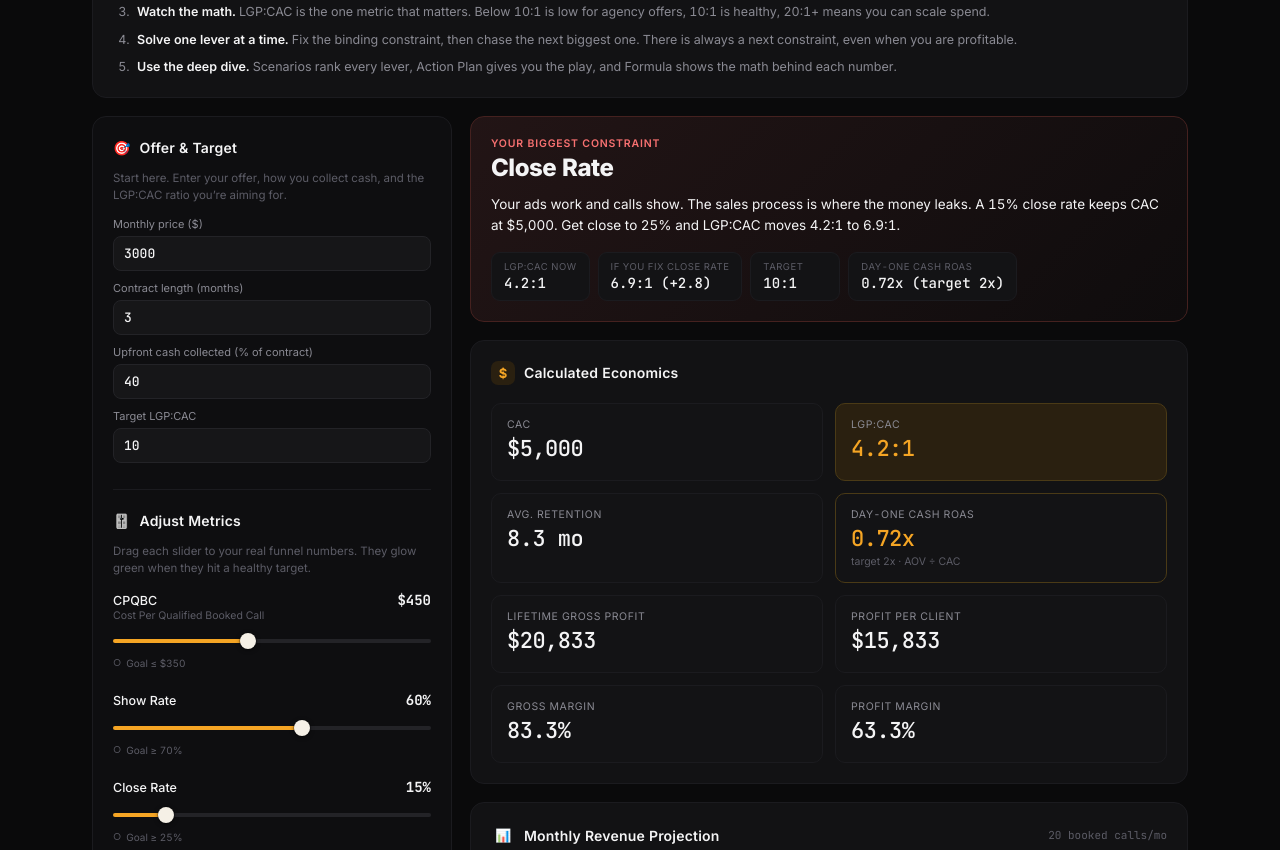
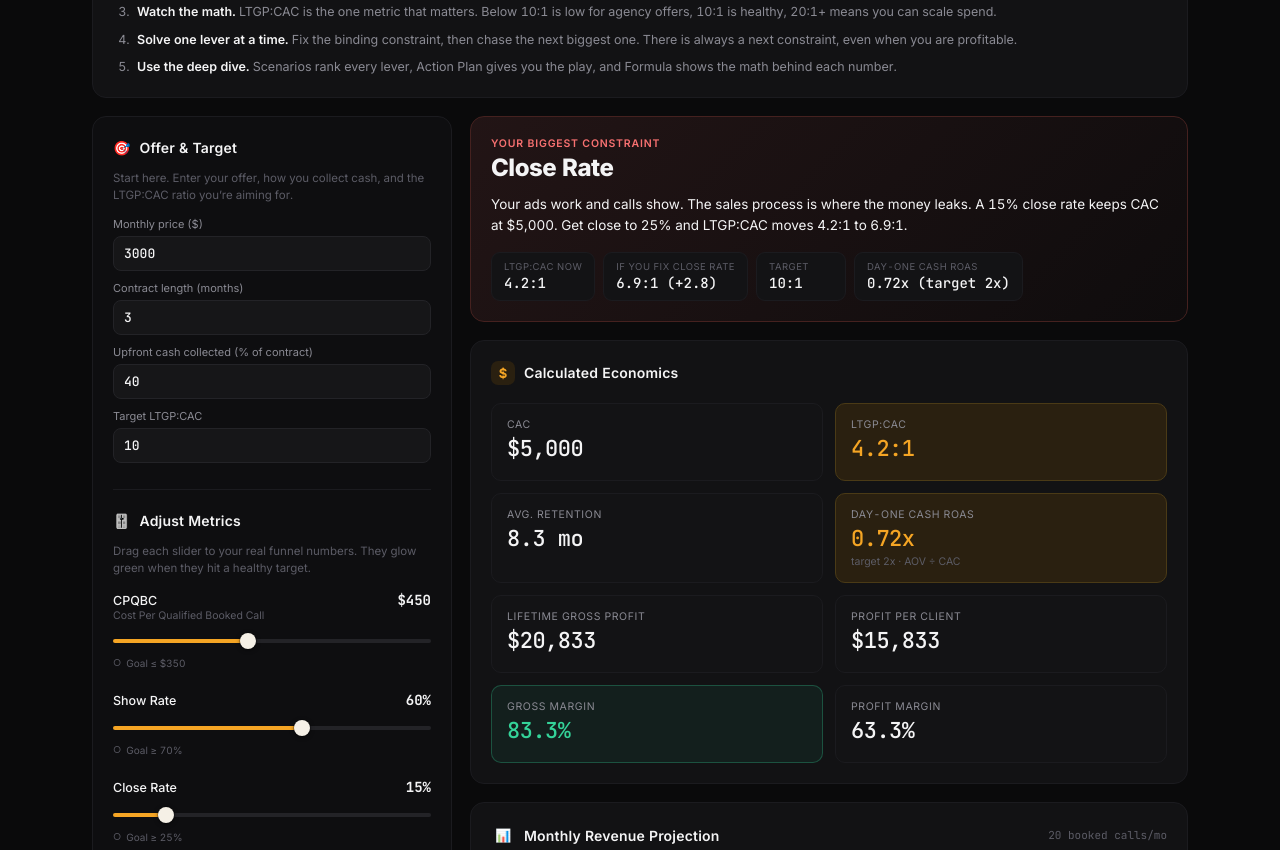
Before and after one commit to aidenfyf/ad-economics-calculator, a plain HTML site: page index.html in a window 1280 px wide. Shown: the part 298-1148 px from the top of the page. Drawn offline with Linux system fonts and the light colour scheme.

Commit message:
Rename LGP→LTGP and make KPI tiles turn green when healthy
- Standardize the metric label as LTGP:CAC (LifeTime Gross Profit to
  CAC) across the UI, diagnosis, scenarios, and formula — matches the
  user's terminology and the framework wording.
- KPI tiles (LTGP:CAC, Day-One Cash ROAS, Gross Margin, Monthly ROAS)
  now glow green once they clear their target and amber when they don't,
  instead of being hard-coded amber. Targets: LTGP:CAC ≥ target ratio,
  cash ROAS ≥ 2x, gross margin ≥ 80%, monthly ROAS ≥ 2x.

Co-Authored-By: Claude Opus 4.8 (1M context) <noreply@anthropic.com>

```diff
--- a/app.js
+++ b/app.js
@@ -2,7 +2,7 @@
    Ad Constraint Calculator — AI Agency Ad Economics
    One metric matters: Lifetime Gross Profit to CAC.
    Six levers move it. The engine finds the single lever whose
-   move-to-target lifts LGP:CAC most — that's your constraint.
+   move-to-target lifts LTGP:CAC most — that's your constraint.
    Diagnosis + playbooks distilled from the profit-first
    growth-partner framework. Rule-based, math-only.
    ============================================================ */
@@ -99,7 +99,7 @@ const compute = () => computeFrom(state, OFFER);
 // ============================================================
 //  DIAGNOSIS ENGINE
 //  Each lever has a target move (KPI benchmark or relative).
-//  The binding constraint = the lever whose move lifts LGP:CAC
+//  The binding constraint = the lever whose move lifts LTGP:CAC
 //  the most. "Always chase the next constraint."
 // ============================================================
 const round5 = n => Math.round(n / 5) * 5;
@@ -145,12 +145,12 @@ function diagnose() {
 function bottleneckText(key, r, top) {
   const cac = usd(r.cac), lgpcac = ratio(r.lgpCac), proj = top ? ratio(top.projected) : '';
   switch (key) {
-    case 'cpqbc':     return `Your acquisition is too expensive. At ${usd(state.cpqbc)} per booked call, CAC sits at ${cac}. Cheaper qualified calls is your fastest lever: drop CPQBC and LGP:CAC moves ${lgpcac} to ${proj}.`;
-    case 'showRate':  return `You pay for booked calls, then lose them before they happen. A ${state.showRate}% show rate inflates your real cost per live call. Lift show to 70% and LGP:CAC moves ${lgpcac} to ${proj}.`;
-    case 'closeRate': return `Your ads work and calls show. The sales process is where the money leaks. A ${state.closeRate}% close rate keeps CAC at ${cac}. Get close to 25% and LGP:CAC moves ${lgpcac} to ${proj}.`;
-    case 'price':     return `You are undercharging for the CAC you carry. At ${usd(OFFER.price)}/mo your LGP:CAC is ${lgpcac}. Raising price drops straight to lifetime profit. Push it 25% and LGP:CAC moves to ${proj}.`;
-    case 'cogs':      return `Your back end leaks profit. It costs ${usd(state.cogs)}/mo to deliver, so margin is thin. Cut cost-to-fulfill without dropping quality and LGP:CAC moves ${lgpcac} to ${proj}.`;
-    case 'churnRate': return `Acquisition may be fine, but clients leave too fast. ${state.churnRate}% monthly churn means only ${num1(r.retention)} months of lifetime. Get churn to 10% and LGP:CAC moves ${lgpcac} to ${proj}.`;
+    case 'cpqbc':     return `Your acquisition is too expensive. At ${usd(state.cpqbc)} per booked call, CAC sits at ${cac}. Cheaper qualified calls is your fastest lever: drop CPQBC and LTGP:CAC moves ${lgpcac} to ${proj}.`;
+    case 'showRate':  return `You pay for booked calls, then lose them before they happen. A ${state.showRate}% show rate inflates your real cost per live call. Lift show to 70% and LTGP:CAC moves ${lgpcac} to ${proj}.`;
+    case 'closeRate': return `Your ads work and calls show. The sales process is where the money leaks. A ${state.closeRate}% close rate keeps CAC at ${cac}. Get close to 25% and LTGP:CAC moves ${lgpcac} to ${proj}.`;
+    case 'price':     return `You are undercharging for the CAC you carry. At ${usd(OFFER.price)}/mo your LTGP:CAC is ${lgpcac}. Raising price drops straight to lifetime profit. Push it 25% and LTGP:CAC moves to ${proj}.`;
+    case 'cogs':      return `Your back end leaks profit. It costs ${usd(state.cogs)}/mo to deliver, so margin is thin. Cut cost-to-fulfill without dropping quality and LTGP:CAC moves ${lgpcac} to ${proj}.`;
+    case 'churnRate': return `Acquisition may be fine, but clients leave too fast. ${state.churnRate}% monthly churn means only ${num1(r.retention)} months of lifetime. Get churn to 10% and LTGP:CAC moves ${lgpcac} to ${proj}.`;
     case 'scale':     return `Your unit economics are already strong at ${lgpcac}, above your ${OFFER.targetRatio}:1 target. The constraint is no longer profit, it's volume. Scale spend without breaking conversion, and keep chasing the next constraint.`;
     default:          return '';
   }
@@ -174,7 +174,7 @@ const PLAYBOOKS = {
     { what: 'Tighten the call-out.', how: 'Get specific on who you target (niche + revenue + situation) until the addressable market is about 30 to 50k, no smaller.', out: 'More qualified, cheaper calls. (Benchmark: about $100 unsaturated, $250 to $300 saturated.)' },
   ],
   price: [
-    { what: 'Raise the price.', how: 'Keep the exact same sales process, just state the higher number. If you can charge X you can usually charge 1.25 to 2x it.', out: 'LGP:CAC jumps with no change to ads, funnel, or offer.' },
+    { what: 'Raise the price.', how: 'Keep the exact same sales process, just state the higher number. If you can charge X you can usually charge 1.25 to 2x it.', out: 'LTGP:CAC jumps with no change to ads, funnel, or offer.' },
     { what: 'Raise AOV via commitment.', how: 'Pitch a 3 to 4 month commitment collected (partly) upfront instead of month-to-month.', out: 'Day-one cash ROAS toward 2x, so CAC is recouped faster.' },
     { what: 'Roll it out properly.', how: 'Apply new pricing to new clients first; grandfather or stagger existing ones.', out: 'Higher margin without a churn spike.' },
   ],
@@ -186,7 +186,7 @@ const PLAYBOOKS = {
   churnRate: [
     { what: 'Engineer a fast first win.', how: 'Define a first-win milestone and drive every new client to it in the first weeks.', out: 'Churn toward 10% (ideal 5%).' },
     { what: 'Install health scoring + a weekly cadence.', how: 'Score accounts, run a weekly check-in, and catch at-risk clients before they leave.', out: 'Longer retention = higher LTV.' },
-    { what: 'Then raise price.', how: 'Once retention improves, test a price increase. A small churn drop can let CAC double safely.', out: 'LGP compounds.' },
+    { what: 'Then raise price.', how: 'Once retention improves, test a price increase. A small churn drop can let CAC double safely.', out: 'LTGP compounds.' },
   ],
   scale: [
     { what: 'Scale ad spend in steps.', how: 'Increase budget incrementally; expect CAC to rise ~30% per doubling but profit still compounds.', out: 'More clients at still-healthy economics.' },
@@ -205,7 +205,7 @@ function formulaRows(r) {
     ['Lifetime Gross Profit', '(Price − COGS) × Retention', usd(r.lgp)],
     ['AOV (upfront cash)', 'Price × Contract Months × Upfront %', usd(r.aov)],
     ['Day-One Cash ROAS', 'AOV ÷ CAC', x2(r.dayOneRoas)],
-    ['LGP : CAC', 'Lifetime Gross Profit ÷ CAC', ratio(r.lgpCac)],
+    ['LTGP : CAC', 'Lifetime Gross Profit ÷ CAC', ratio(r.lgpCac)],
     ['Recommended Price', '(Target × CAC ÷ Retention) + COGS', usd(r.recPrice)],
   ];
 }
@@ -291,6 +291,12 @@ document.getElementById('shareBtn').addEventListener('click', async () => {
 // ============================================================
 //  RENDER
 // ============================================================
+function kpiTone(id, good) {
+  const el = document.getElementById(id);
+  el.classList.toggle('is-good', good);
+  el.classList.toggle('is-bad', !good);
+}
+
 function render() {
   const r = compute();
   const set = (id, v) => (document.getElementById(id).textContent = v);
@@ -300,11 +306,16 @@ function render() {
   set('lgpCac', r.lgpCac > 0 ? ratio(r.lgpCac) : '—');
   set('retention', num1(r.retention) + ' mo');
   set('dayOneRoas', x2(r.dayOneRoas));
-  document.getElementById('cashRoasTile').classList.toggle('warn', r.dayOneRoas < 2);
   set('lgp', usd(r.lgp));
   set('profitPerClient', usd(r.profitPerClient));
   set('grossMargin', pct(r.grossMargin * 100));
   set('profitMargin', pct(r.profitMargin * 100));
+
+  // KPI tiles glow green once they clear their target, amber when they don't.
+  kpiTone('lgpCacTile',      r.lgpCac    >= OFFER.targetRatio);  // target ratio (e.g. 10:1)
+  kpiTone('cashRoasTile',    r.dayOneRoas >= 2);                 // 2x cash ROAS
+  kpiTone('grossMarginTile', r.grossMargin >= 0.80);             // 80% gross margin
+  kpiTone('monthlyRoasTile', r.monthlyRoas >= 2);                // 2x monthly ROAS
 
   // projection
   set('newClients', num1(r.clients));
@@ -355,7 +366,7 @@ function renderDiagnosis(r) {
   // impact chips
   const impact = document.getElementById('diagImpact');
   const chips = [
-    ['LGP:CAC now', ratio(d.base)],
+    ['LTGP:CAC now', ratio(d.base)],
     ['Target', `${(+OFFER.targetRatio).toFixed(0)}:1`],
     ['Day-one cash ROAS', x2(r.dayOneRoas) + (r.dayOneRoas < 2 ? ' (target 2x)' : '')],
   ];
--- a/index.html
+++ b/index.html
@@ -27,7 +27,7 @@
       <ol class="howto-list">
         <li><strong>Set your numbers.</strong> Fill in the Offer &amp; Target fields, then drag each slider to match your agency’s real funnel. Nothing here is assumed; the model only knows what you tell it.</li>
         <li><strong>Read the diagnosis.</strong> The model finds your single biggest constraint, the one lever that lifts your Lifetime Gross Profit to CAC ratio the most.</li>
-        <li><strong>Watch the math.</strong> LGP:CAC is the one metric that matters. Below 10:1 is low for agency offers, 10:1 is healthy, 20:1+ means you can scale spend.</li>
+        <li><strong>Watch the math.</strong> LTGP:CAC is the one metric that matters. Below 10:1 is low for agency offers, 10:1 is healthy, 20:1+ means you can scale spend.</li>
         <li><strong>Solve one lever at a time.</strong> Fix the binding constraint, then chase the next biggest one. There is always a next constraint, even when you are profitable.</li>
         <li><strong>Use the deep dive.</strong> Scenarios rank every lever, Action Plan gives you the play, and Formula shows the math behind each number.</li>
       </ol>
@@ -41,7 +41,7 @@
           <span class="panel-icon">🎯</span>
           <h3>Offer &amp; Target</h3>
         </header>
-        <p class="panel-hint">Start here. Enter your offer, how you collect cash, and the LGP:CAC ratio you’re aiming for.</p>
+        <p class="panel-hint">Start here. Enter your offer, how you collect cash, and the LTGP:CAC ratio you’re aiming for.</p>
         <div class="offer-grid">
           <label class="offer-field">
             <span>Monthly price ($)</span>
@@ -56,7 +56,7 @@
             <input type="number" id="upfrontInput" min="1" max="100" step="5" />
           </label>
           <label class="offer-field">
-            <span>Target LGP:CAC</span>
+            <span>Target LTGP:CAC</span>
             <input type="number" id="targetRatioInput" min="1" step="0.5" />
           </label>
         </div>
@@ -97,12 +97,12 @@
           </header>
           <div class="metric-grid">
             <div class="metric"><span class="m-label">CAC</span><span class="m-value" id="cac">—</span></div>
-            <div class="metric highlight"><span class="m-label">LGP:CAC</span><span class="m-value accent" id="lgpCac">—</span></div>
+            <div class="metric kpi" id="lgpCacTile"><span class="m-label">LTGP:CAC</span><span class="m-value" id="lgpCac">—</span></div>
             <div class="metric"><span class="m-label">Avg. Retention</span><span class="m-value" id="retention">—</span></div>
-            <div class="metric" id="cashRoasTile"><span class="m-label">Day-One Cash ROAS</span><span class="m-value" id="dayOneRoas">—</span><span class="m-sub">target 2x · AOV ÷ CAC</span></div>
+            <div class="metric kpi" id="cashRoasTile"><span class="m-label">Day-One Cash ROAS</span><span class="m-value" id="dayOneRoas">—</span><span class="m-sub">target 2x · AOV ÷ CAC</span></div>
             <div class="metric"><span class="m-label">Lifetime Gross Profit</span><span class="m-value" id="lgp">—</span></div>
             <div class="metric"><span class="m-label">Profit Per Client</span><span class="m-value" id="profitPerClient">—</span></div>
-            <div class="metric"><span class="m-label">Gross Margin</span><span class="m-value" id="grossMargin">—</span></div>
+            <div class="metric kpi" id="grossMarginTile"><span class="m-label">Gross Margin</span><span class="m-value" id="grossMargin">—</span></div>
             <div class="metric"><span class="m-label">Profit Margin</span><span class="m-value" id="profitMargin">—</span></div>
           </div>
         </div>
@@ -120,7 +120,7 @@
             <div class="metric"><span class="m-label">Monthly Revenue</span><span class="m-value pos" id="monthlyRevenue">—</span><span class="m-sub">from new clients</span></div>
             <div class="metric"><span class="m-label">Monthly COGS</span><span class="m-value" id="monthlyCogs">—</span><span class="m-sub">delivery costs</span></div>
             <div class="metric profit-tile" id="netProfitTile"><span class="m-label">Monthly Net Profit</span><span class="m-value" id="netProfit">—</span><span class="m-sub">revenue minus COGS minus ad spend</span></div>
-            <div class="metric roas-tile"><span class="m-label">Monthly ROAS</span><span class="m-value accent" id="monthlyRoas">—</span><span class="m-sub">revenue divided by ad spend</span></div>
+            <div class="metric kpi" id="monthlyRoasTile"><span class="m-label">Monthly ROAS</span><span class="m-value" id="monthlyRoas">—</span><span class="m-sub">revenue divided by ad spend</span></div>
           </div>
         </div>
 
@@ -133,7 +133,7 @@
           </div>
 
           <div class="tab-panel active" id="panel-scenarios">
-            <p class="panel-intro">Each row moves <em>one</em> lever to its target, holding everything else fixed. The biggest LGP:CAC lift is your constraint. Whichever you fix, then chase the next.</p>
+            <p class="panel-intro">Each row moves <em>one</em> lever to its target, holding everything else fixed. The biggest LTGP:CAC lift is your constraint. Whichever you fix, then chase the next.</p>
             <div class="scenario-table" id="scenarioTable"></div>
           </div>
 
@@ -157,7 +157,7 @@
             <span class="card-icon rec">📈</span>
             <h2>Recommended Price Point</h2>
           </header>
-          <p class="rec-desc">Minimum monthly price to achieve a <strong id="targetLabel">10:1</strong> LGP:CAC ratio at your current slider values:</p>
+          <p class="rec-desc">Minimum monthly price to achieve a <strong id="targetLabel">10:1</strong> LTGP:CAC ratio at your current slider values:</p>
           <div class="rec-price"><span id="recPrice">—</span><span class="rec-unit">/month</span></div>
           <p class="rec-current">Your price: <strong id="currentPriceLabel">—</strong> <span class="rec-flag" id="recFlag"></span></p>
         </div>
--- a/style.css
+++ b/style.css
@@ -504,9 +504,17 @@ input[type="range"]::-moz-range-thumb {
 .chip-k { font-size: 9.5px; text-transform: uppercase; letter-spacing: 0.5px; color: var(--text-faint); }
 .chip-v { font-family: var(--mono); font-size: 14px; font-weight: 500; }
 
-/* ---------------- CASH ROAS WARN ---------------- */
-.metric.warn { border-color: var(--accent-border); }
-.metric.warn .m-value { color: var(--accent); }
+/* ---------------- KPI TILES (green when target met, amber when not) ---------------- */
+.metric.kpi.is-good {
+  background: rgba(52,211,153,0.07);
+  border-color: rgba(52,211,153,0.28);
+}
+.metric.kpi.is-good .m-value { color: var(--pos); }
+.metric.kpi.is-bad {
+  background: var(--accent-soft);
+  border-color: var(--accent-border);
+}
+.metric.kpi.is-bad .m-value { color: var(--accent); }
 
 /* ---------------- DEEP DIVE / TABS ---------------- */
 .deep-dive { padding: 0; overflow: hidden; }
```
